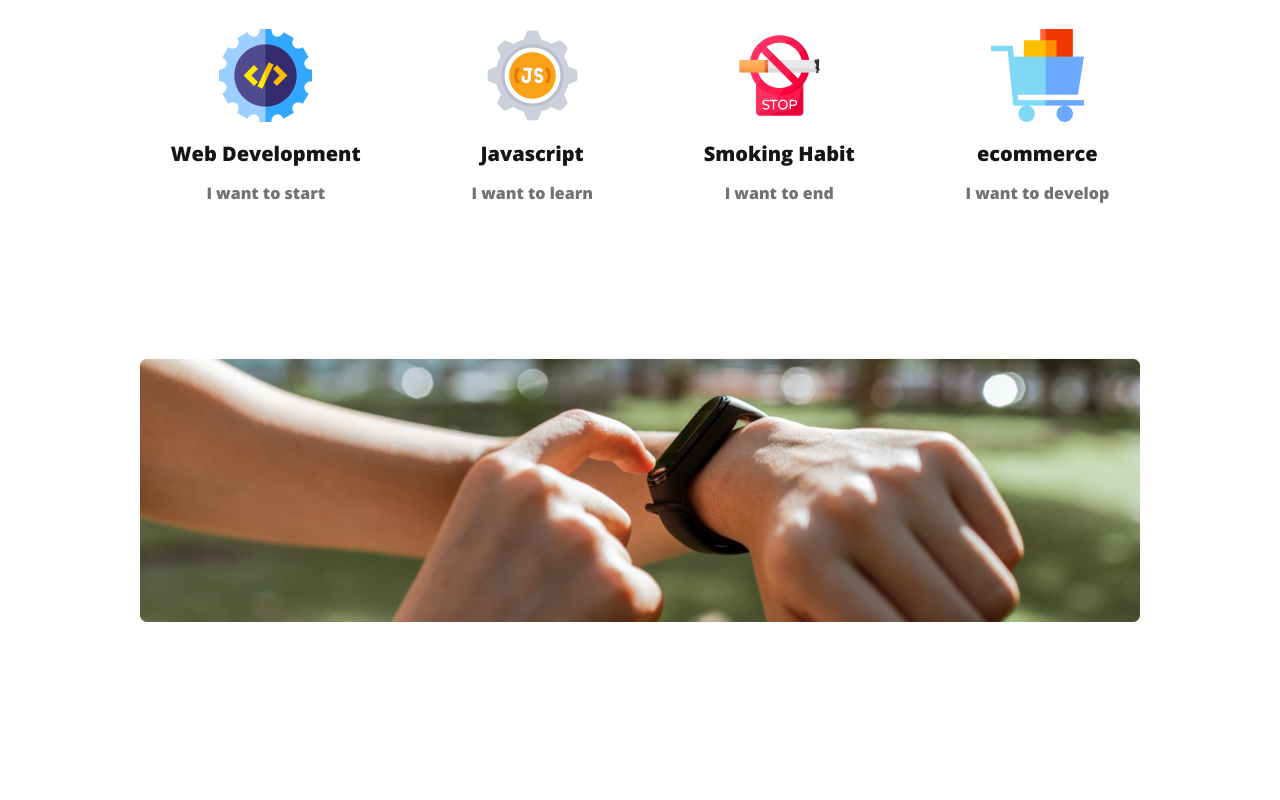
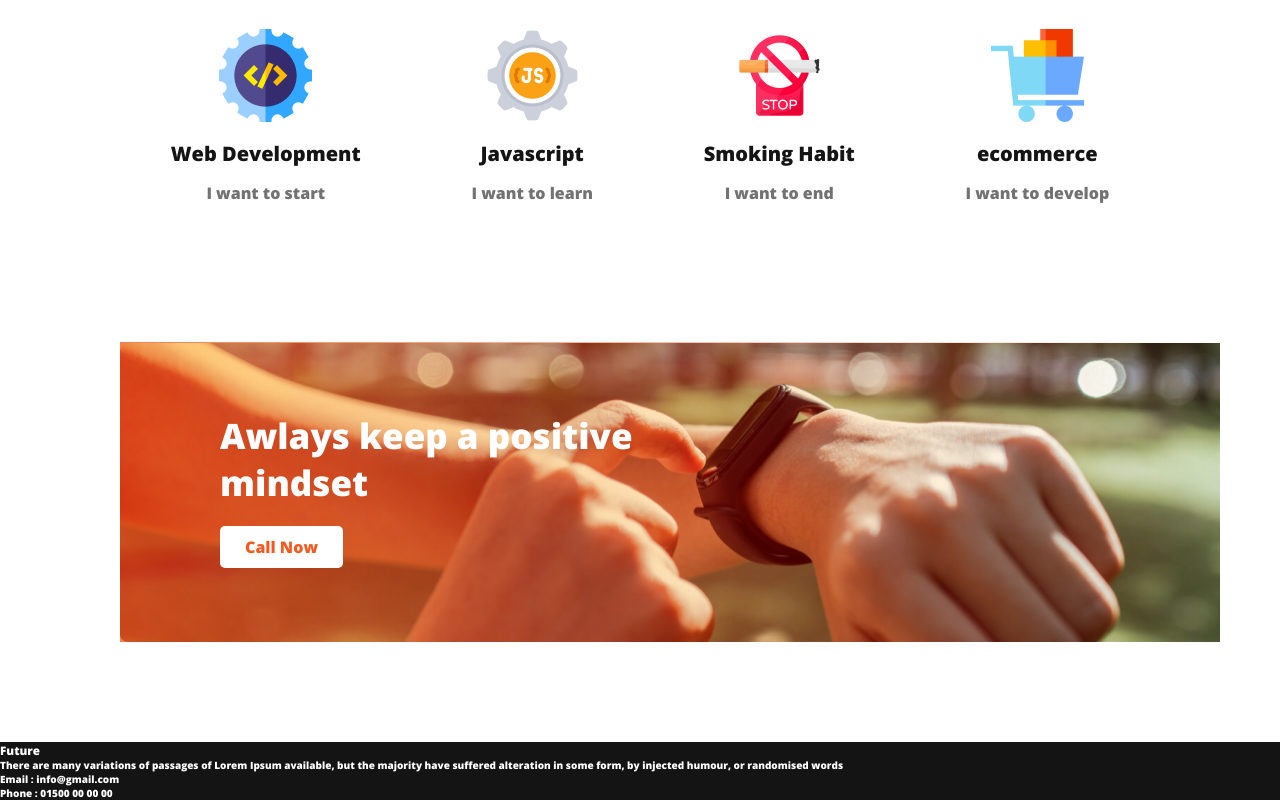
Before and after one commit to Abdullah-Al-Mehmud/new-year-new-me-practise-task, a plain HTML site: page index.html in a window 1280 px wide. Shown: the part 1715-2515 px from the top of the page. Before the commit the page ends 2457 px from the top, so only its background shows below. Drawn offline with nearby package versions, Linux system fonts and the light colour scheme; a web font is replaced by a local one.

Commit message:
added overlay section

```diff
--- a/index.html
+++ b/index.html
@@ -111,7 +111,11 @@
       <!-- overlay section start -->
       <section class="overlay">
         <div class="overlay-content">
-          <img src="images/watch.png" alt="" />
+          <h3>
+            Awlays keep a positive <br />
+            mindset
+          </h3>
+          <button>Call Now</button>
         </div>
       </section>
       <!-- overlay section end -->
@@ -120,7 +124,21 @@
 
     <!-- footer sec start -->
 
-    <footer></footer>
+    <footer>
+      <section class="footer-section">
+        <div class="footer-section-list">
+          <h3>Future</h3>
+          <p>
+            There are many variations of passages of Lorem Ipsum available, but
+            the majority have suffered alteration in some form, by injected
+            humour, or randomised words
+          </p>
+          <p class="footer-section-email">Email : info@gmail.com</p>
+          <p class="footer-section-phone">Phone : 01500 00 00 00</p>
+        </div>
+        <div class="footer-section-list"></div>
+      </section>
+    </footer>
 
     <!-- footer sec end -->
 
--- a/style.css
+++ b/style.css
@@ -110,13 +110,38 @@ header {
 /* overlay section start */
 
 .overlay {
-  display: flex;
-  justify-content: center;
-  align-items: center;
-  height: 500px;
+  margin: 100px 0px 100px 120px;
 }
-.overlay-content img {
-  width: 1000px;
+.overlay-content {
+  background: url("images/watch.png"),
+    linear-gradient(90deg, rgba(241, 91, 34, 0.767), rgba(63, 21, 4, 0));
+  background-blend-mode: overlay;
+  background-repeat: no-repeat;
+  height: 300px;
+  width: 1100px;
+  background-size: cover;
+  padding: 70px 0px 0px 100px;
+}
+.overlay-content h3 {
+  color: #fff;
+  font-size: 35px;
+}
+.overlay-content button {
+  border-radius: 5px;
+  background: #fff;
+  color: #f15b22;
+  text-align: center;
+  font-size: 16px;
+  padding: 10px 25px;
+  border: none;
+  margin-top: 20px;
 }
 /* overlay section end */
 /* main sec end */
+
+/* footer section start */
+footer {
+  background: #151414;
+  color: white;
+}
+/* footer section ends */
```
